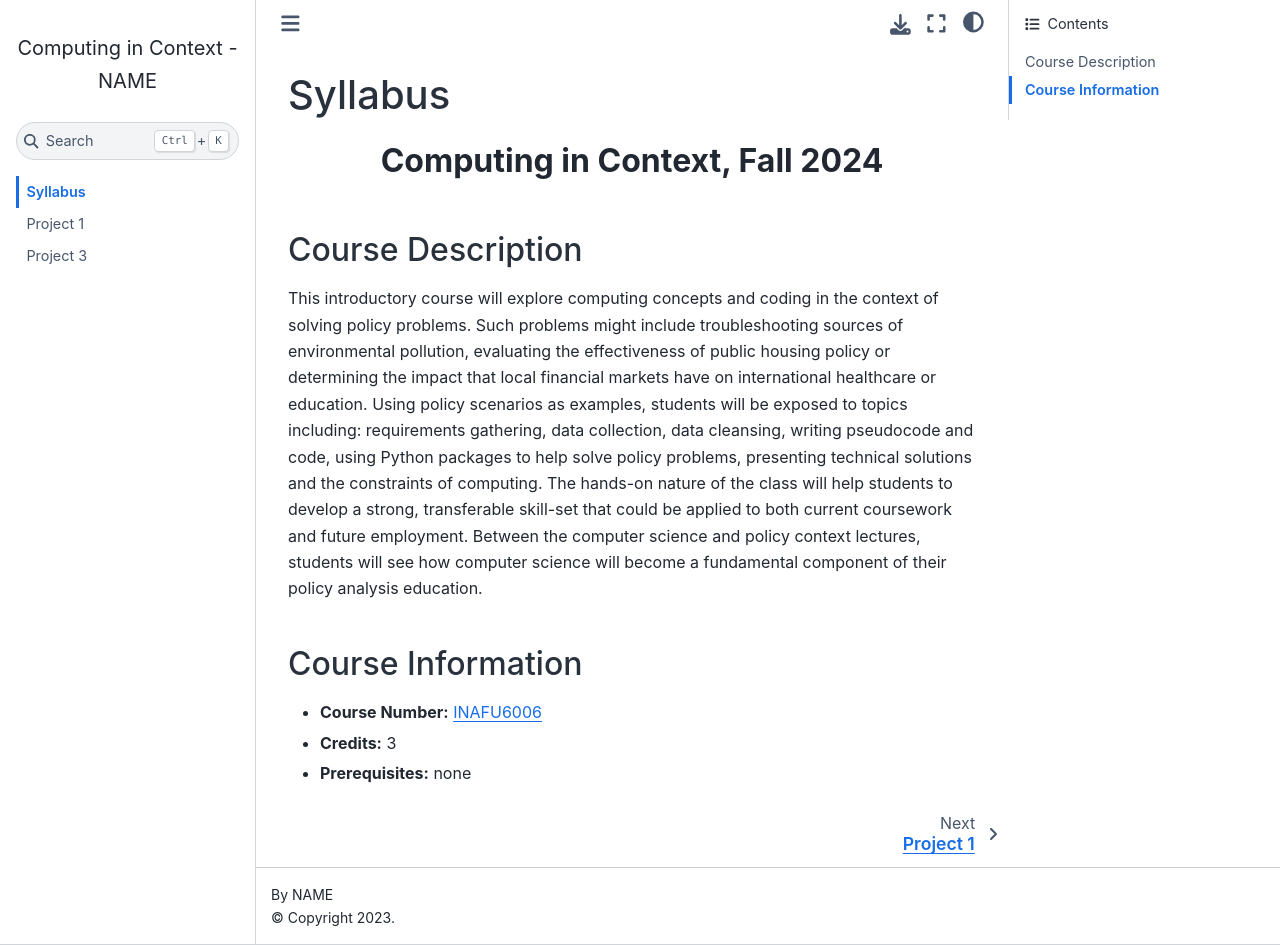
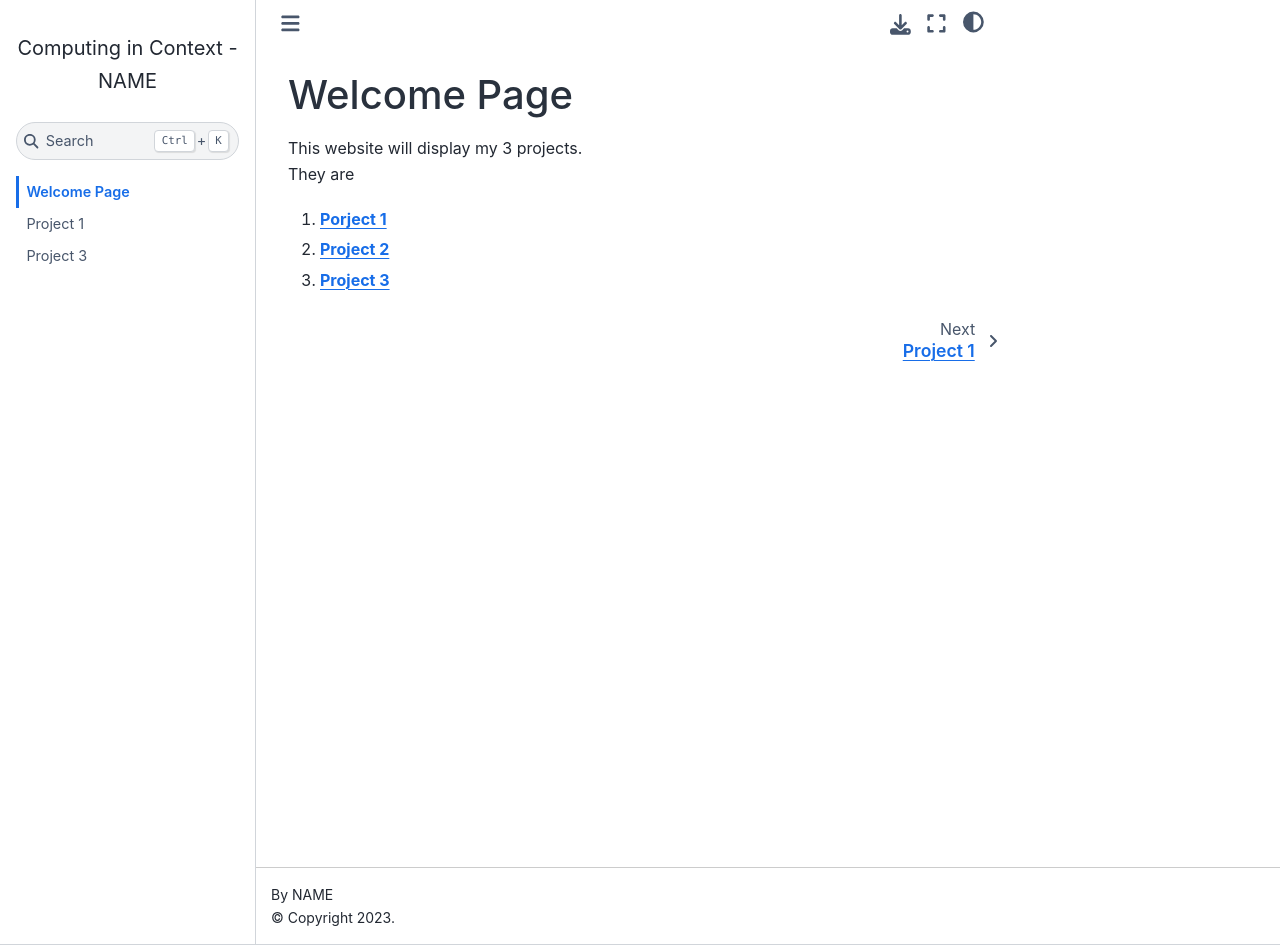
Before and after one commit to yuchen2454/computing-in-context, a Jupyter Book: the page built from index.md, in a window 1280 px wide and 945 px high. Built offline with Jupyter Book 1.0.4 settings and Sphinx 7.4.7 and the Sphinx Book theme 1.1.4, drawn with Linux system fonts in a browser that asks for light colours; pages that are not in the unit, such as notebooks, are missing from menus; comment, search, counter and statistics services are not loaded.

Commit message:
edit index.md

```diff
--- a/index.md
+++ b/index.md
@@ -1,13 +1,7 @@
-# Syllabus
+# Welcome Page
 
-<p style="font-size: 2rem; font-weight:bold; text-align: center;">Computing in Context, Fall 2024</p>
-
-## Course Description
-
-This introductory course will explore computing concepts and coding in the context of solving policy problems. Such problems might include troubleshooting sources of environmental pollution, evaluating the effectiveness of public housing policy or determining the impact that local financial markets have on international healthcare or education. Using policy scenarios as examples, students will be exposed to topics including: requirements gathering, data collection, data cleansing, writing pseudocode and code, using Python packages to help solve policy problems, presenting technical solutions and the constraints of computing. The hands-on nature of the class will help students to develop a strong, transferable skill-set that could be applied to both current coursework and future employment. Between the computer science and policy context lectures, students will see how computer science will become a fundamental component of their policy analysis education.
-
-## Course Information
-
-- **Course Number:** [INAFU6006](https://vergil.columbia.edu/vergil/course/20243/74422)
-- **Credits:** 3
-- **Prerequisites:** none
+This website will display my 3 projects. <br>
+They are
+  1. [**Porject 1**](https://project-try.readthedocs.io/en/latest/project_1.html)
+  2. [**Project 2**](https://project-try.readthedocs.io/en/latest/project_2.html)
+  3. [**Project 3**](https://project-try.readthedocs.io/en/latest/project_3.html)
```
